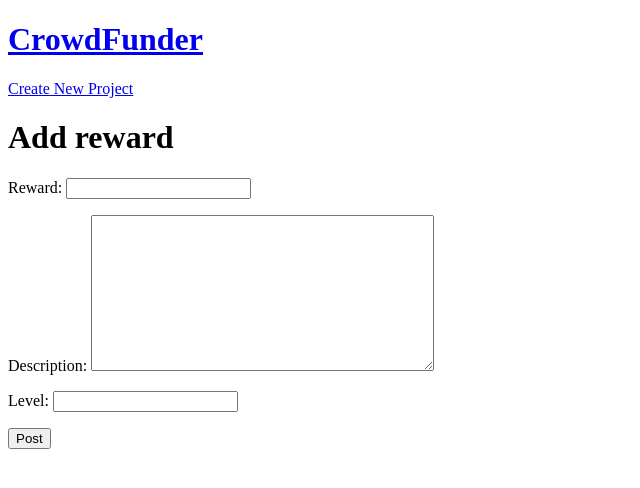
After one commit to Pablo-YT/crowdfunder, a Django app: page /projects/1/rewards in a window 1280 px wide. The commit adds this page. Shown: the top 488 px of the page, without its empty margins (0-640 px from the left). Run offline with Django 3.2, Linux system fonts and the light colour scheme; tables that the repository leaves empty hold one stand-in row (values such as "Sample post").

Commit message:
added some basic navigation so speed things up, and also a add reward mechanism. But still need to polish it by 1. making it so th user can add more than on reward at a time, and 2. put the add rewards and creat eproject on the same page.

```diff
--- a/crowdfunder/crowdfunder/forms.py
+++ b/crowdfunder/crowdfunder/forms.py
@@ -25,8 +25,10 @@
 
     class Meta:
         model = Reward
+        widgets = {'project': forms.HiddenInput()}
         fields = [
             'reward',
             'description',
-            'level'
+            'level',
+            'project'
         ]
--- a/crowdfunder/crowdfunder/templates/base.html
+++ b/crowdfunder/crowdfunder/templates/base.html
@@ -7,6 +7,9 @@
         <meta name="viewport" content="width=device-width, initial-scale=1">
     </head>
     <body>
+        <header>
+           <a href="{% url 'project_view' %}"><h1>CrowdFunder</h1></a>
+        </header>
         <a href="{% url 'project_create'%}">Create New Project</a>
         {% block content %}
         {% endblock %}
--- /dev/null
+++ b/crowdfunder/crowdfunder/templates/placeholder.html
@@ -0,0 +1,9 @@
+{% extends 'base.html' %}
+{% block content %}
+<h1>Add reward</h1>
+<form class="new_reward" action="{% url 'project_rewards' id=project.pk%}" method="post">
+    {% csrf_token %}
+    {{ rewards_form.as_p }}
+    <button type="submit" name="button">Post</button>
+</form>
+{% endblock%}
--- a/crowdfunder/crowdfunder/urls.py
+++ b/crowdfunder/crowdfunder/urls.py
@@ -15,11 +15,12 @@
 """
 from django.contrib import admin
 from django.urls import path
-from .views import project_view, project_create, project_show
+from .views import project_view, project_create, project_show, project_rewards
 
 urlpatterns = [
     path('admin/', admin.site.urls),
     path('projects/', project_view, name='project_view'),
     path('projects/create', project_create, name='project_create'),
     path('projects/<int:id>', project_show, name='project_show'),
+    path('projects/<int:id>/rewards', project_rewards, name='project_rewards')
 ]
--- a/crowdfunder/crowdfunder/views.py
+++ b/crowdfunder/crowdfunder/views.py
@@ -36,3 +36,23 @@
     }
     response = render(request, 'projectshow.html', context)
     return HttpResponse(response)
+
+def project_rewards(request, id):
+    project = Project.objects.get(pk=id)
+    if request.method == 'POST':
+        rewards_form = RewardsForm(request.POST)
+        if rewards_form.is_valid():
+            new_reward = rewards_form.save()
+            new_reward.save()
+            return HttpResponseRedirect('/projects/{}'.format(id))
+        else:
+            # need errors prob
+            pass
+    else:
+        rewards_form = RewardsForm(initial={'project': id})
+    context = {
+        'rewards_form': rewards_form,
+        'project': project
+    }
+    response = render(request, 'placeholder.html', context)
+    return HttpResponse(response)
```
Also changed, not shown: crowdfunder/crowdfunder/templates/projectshow.html (+7 -0 lines).
